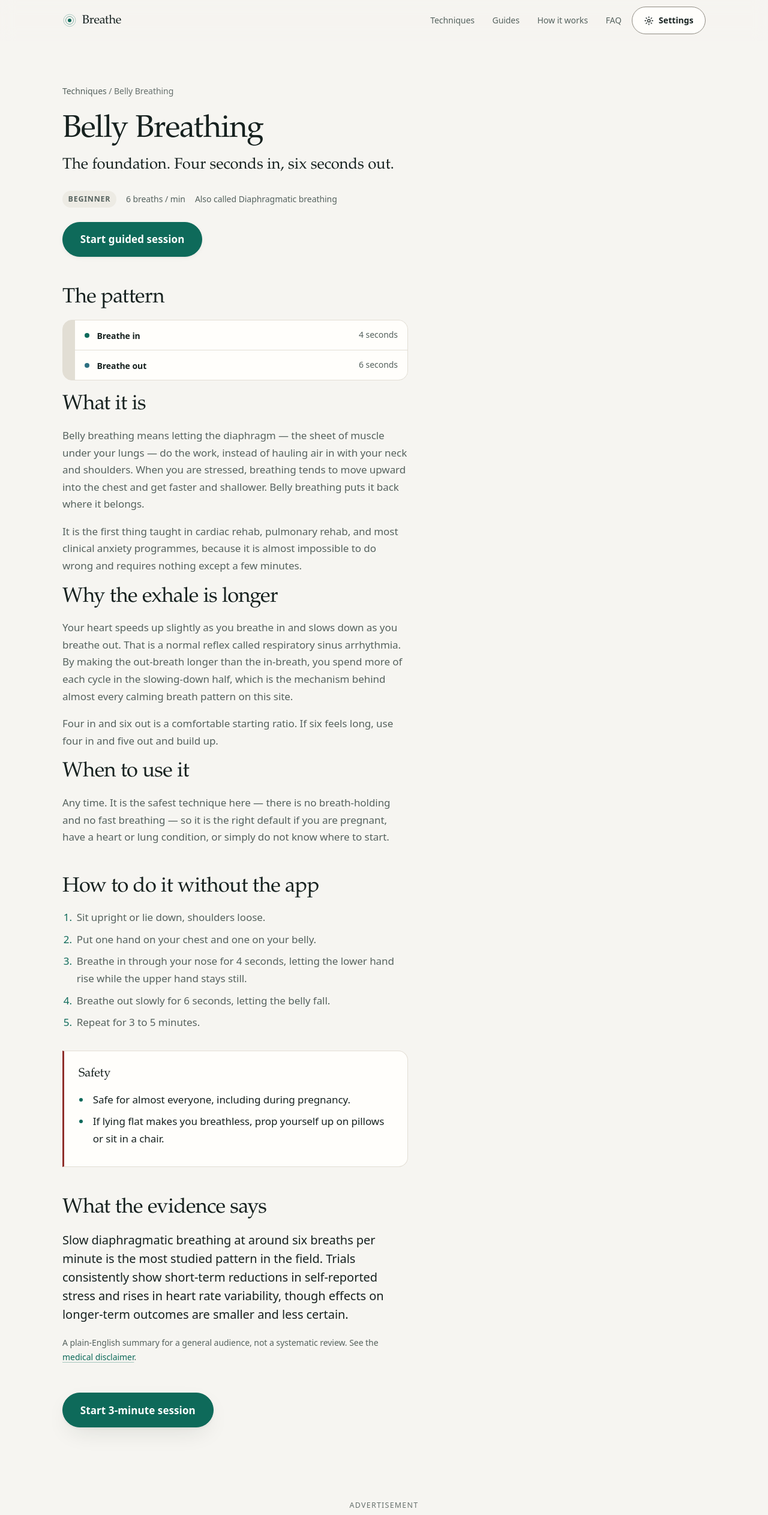
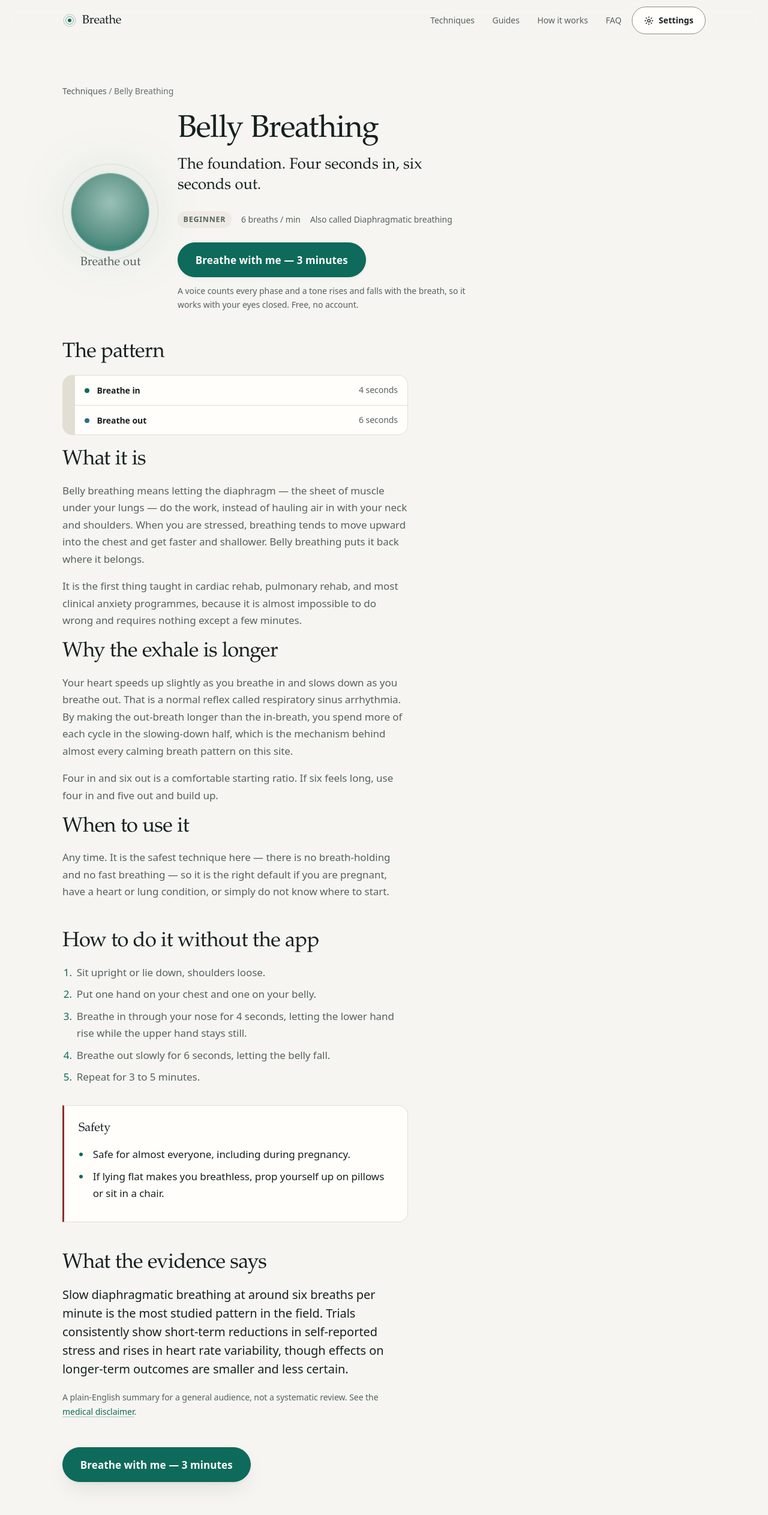
Before and after one commit to macthebest7/letsbreathein, a Next.js app: page /techniques/belly-breathing in a window 1280 px wide. Shown: the top 2525 px of the page at 60% size. Built offline with nearby package versions, Linux system fonts and the light colour scheme; no server answers.

Commit message:
Technique pages lead as tools; tool-first titles, unified CTA

```diff
--- a/src/app/(site)/breathing-exercises-for/[issue]/page.tsx
+++ b/src/app/(site)/breathing-exercises-for/[issue]/page.tsx
@@ -101,7 +101,7 @@ export default async function IssueLandingPage({ params }: Params) {
                   {i.landing.pickWhy}
                 </p>
                 <Link className="btn btn-primary btn-lg" href={`/breathe/${pick.slug}`}>
-                  Start {pick.defaultMinutes}-minute session
+                  Breathe with me — {pick.defaultMinutes} minutes
                 </Link>
                 <p className="small muted" style={{ marginTop: 'var(--s-3)', marginBottom: 0 }}>
                   A voice counts you through it, with a tone that rises and falls with the
--- a/src/app/(site)/techniques/[slug]/page.tsx
+++ b/src/app/(site)/techniques/[slug]/page.tsx
@@ -2,6 +2,7 @@ import type { Metadata } from 'next';
 import Link from 'next/link';
 import { notFound } from 'next/navigation';
 import AdSlot from '@/components/AdSlot';
+import HeroOrb from '@/components/HeroOrb';
 import Reveal from '@/components/Reveal';
 import TechniqueCard from '@/components/TechniqueCard';
 import { SITE } from '@/lib/site';
@@ -21,17 +22,40 @@ export function generateStaticParams() {
   return TECHNIQUES.map((t) => ({ slug: t.slug }));
 }
 
+/**
+ * Tool-first titles, sized to fit.
+ *
+ * "Belly Breathing — how to do it" reads as an article, and against Healthline
+ * or the NHS that is a fight this site loses on authority. What it actually
+ * offers is the session itself, so the title says so.
+ *
+ * Technique names range from 12 to 27 characters, so a single fixed suffix
+ * either wastes room on short names or overflows on long ones. Pick the
+ * longest suffix that still fits: Google shows roughly 60 characters and the
+ * layout template appends " | Breathe" (10), leaving a 50-character budget.
+ */
+const TITLE_SUFFIXES = [
+  ' — guided timer with voice',
+  ' — guided timer, free',
+  ' — guided timer',
+] as const;
+const TITLE_BUDGET = 60 - ' | Breathe'.length;
+
+function toolTitle(name: string): string {
+  const fit = TITLE_SUFFIXES.find((s) => name.length + s.length <= TITLE_BUDGET);
+  return fit ? `${name}${fit}` : name;
+}
+
 export async function generateMetadata({ params }: Params): Promise<Metadata> {
   const { slug } = await params;
   const t = getTechnique(slug);
   if (!t) return {};
   return {
-    // Titles are kept under ~52 characters so the " | Breathe" suffix still
-    // fits inside Google's ~60-character display limit. The alternative names
-    // used to sit in the title and pushed several past 90 characters, which
-    // meant the useful half was cut off in results. They now live in the
-    // description and on the page instead, where they still carry semantically.
-    title: `${t.name} — how to do it`,
+    // See toolTitle above for the length budget. The alternative names used to
+    // sit in the title and pushed several past 90 characters, so the useful
+    // half was cut off in results. They live in the description and on the
+    // page instead, where they still carry semantically.
+    title: toolTitle(t.name),
     description: t.summary,
     alternates: { canonical: `/techniques/${t.slug}` },
     openGraph: { title: t.name, description: t.summary, type: 'article' },
@@ -88,7 +112,15 @@ export default async function TechniquePage({ params }: Params) {
           {t.name}
         </nav>
 
+        {/* Tool first, article second.
+            The orb is already breathing before anyone clicks, so the page
+            shows what it is instead of describing it. The explanation of the
+            pattern, the evidence and the cautions all still follow below —
+            this changes the order, not the substance. */}
         <header className="article-head">
+          <div className="pick-live">
+            <HeroOrb />
+            <div>
               <h1>{t.name}</h1>
               <p className="lede">{t.tagline}</p>
               <p className="meta-row">
@@ -97,8 +129,14 @@ export default async function TechniquePage({ params }: Params) {
                 {t.aka && <span>Also called {t.aka}</span>}
               </p>
               <Link className="btn btn-primary btn-lg" href={`/breathe/${t.slug}`}>
-            Start guided session
+                Breathe with me — {t.defaultMinutes} minutes
               </Link>
+              <p className="small muted" style={{ marginTop: 'var(--s-3)', marginBottom: 0 }}>
+                A voice counts every phase and a tone rises and falls with the breath, so it
+                works with your eyes closed. Free, no account.
+              </p>
+            </div>
+          </div>
         </header>
 
         <div className="prose">
@@ -163,7 +201,7 @@ export default async function TechniquePage({ params }: Params) {
             long since scrolled away. */}
         <div className="start-bar">
           <Link className="btn btn-primary btn-lg" href={`/breathe/${t.slug}`}>
-            Start {t.defaultMinutes}-minute session
+            Breathe with me — {t.defaultMinutes} minutes
           </Link>
         </div>
       </article>
```
Lines whose indentation alone changed are shown as unchanged.
